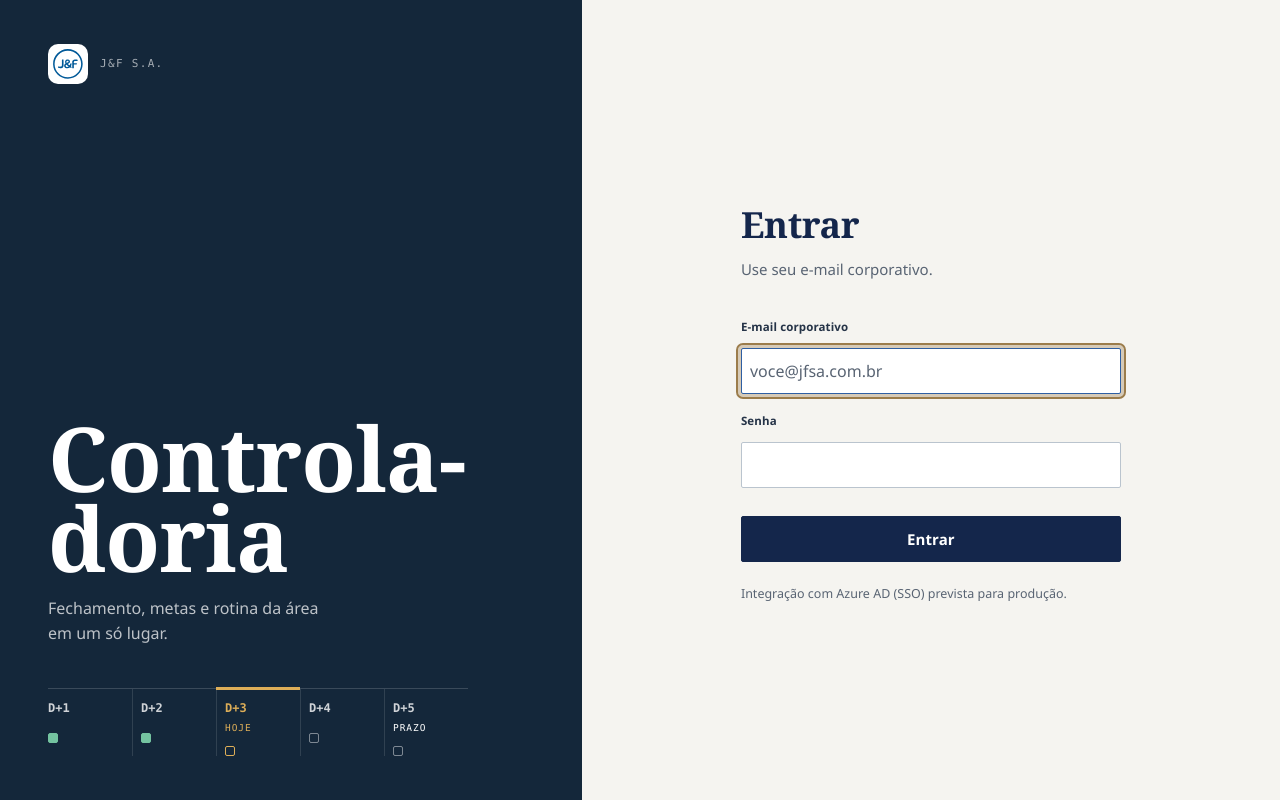
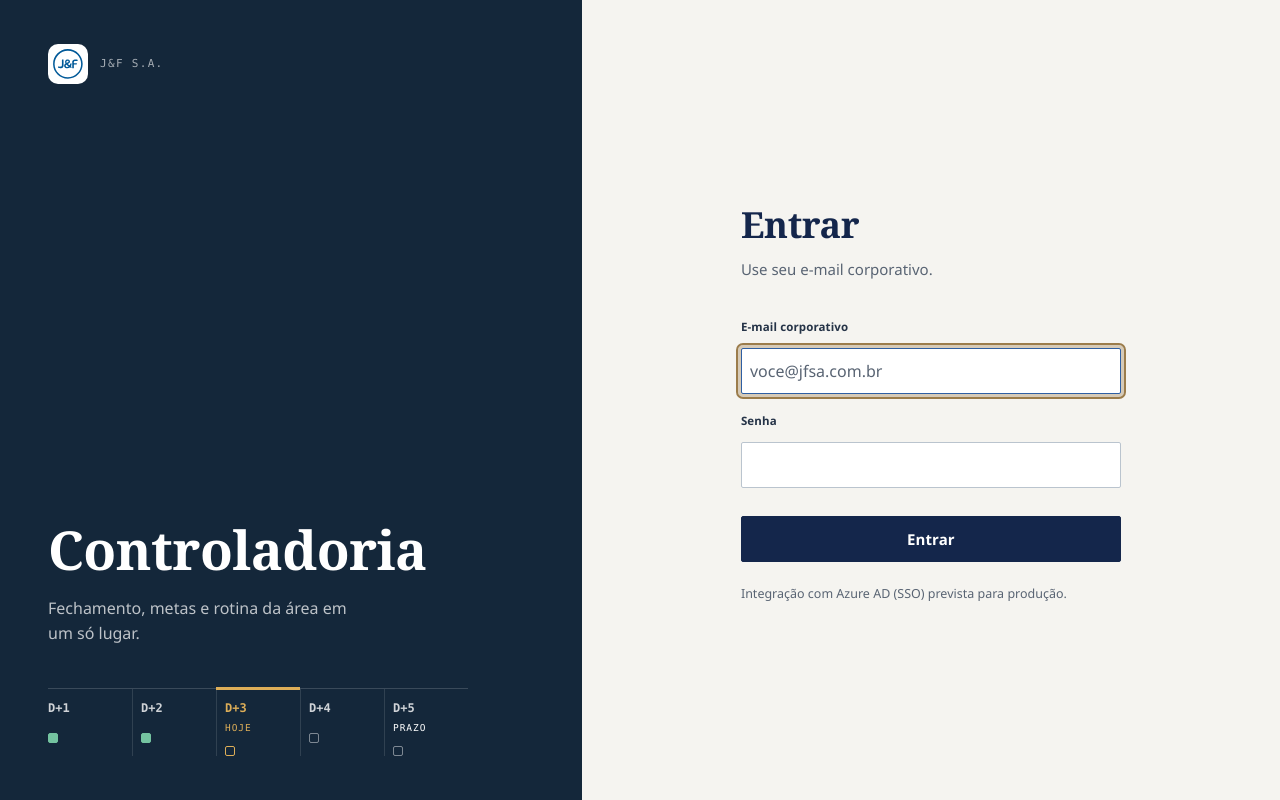
Before and after one commit to fernandoedelson/portalcontroladoria, a Flask app: a page that uses templates/base.html in a window 1280 px wide. Run offline with Flask 3, Linux system fonts and the light colour scheme; some libraries are stand-ins or nearby versions.

Commit message:
Login: nome 'Controladoria' em tamanho proporcional na fonte J&F (cabe numa linha, sem quebra em 'Controla-doria')
Co-Authored-By: Claude Sonnet 5.5 <noreply@anthropic.com>

```diff
--- a/static/css/pele-portal.css
+++ b/static/css/pele-portal.css
@@ -86,3 +86,8 @@
    sobre fundo vermelho). Aqui continua um item de menu, só com o texto na cor de perigo. */
 .jf-pele a.danger,.jf-pele .user-menu a.danger{background:transparent;color:var(--jf-bad);border:0;border-top:1px solid var(--jf-line);}
 .jf-pele .user-menu a.danger:hover{background:var(--jf-paper-warn);color:var(--jf-bad);}
+
+/* 7) login: o nome "Controladoria" foi desenhado para a fonte condensada (96px). Em Georgia fica enorme e quebra
+   em "Controla-doria"; aqui cabe numa linha só. */
+.jf-pele .lg-nome{font-size:clamp(38px,4.2vw,62px);font-weight:700;line-height:1.05;letter-spacing:-.01em;hyphens:none;}
+.jf-pele .lg-frase{max-width:34ch;}
--- a/templates/base.html
+++ b/templates/base.html
@@ -23,7 +23,7 @@
   <link rel="stylesheet" href="https://fonts.googleapis.com/css2?family=Archivo:wdth,wght@62..125,500..800&family=Public+Sans:ital,wght@0,400..700;1,400&family=IBM+Plex+Mono:wght@400;500;600&display=swap"/>
   <link rel="stylesheet" href="/static/css/razao.css?v=62"/>
   {% if pele %}<link rel="stylesheet" href="/static/css/design-system-pele.css?v=1"/>
-  <link rel="stylesheet" href="/static/css/pele-portal.css?v=7"/>{% endif %}
+  <link rel="stylesheet" href="/static/css/pele-portal.css?v=8"/>{% endif %}
   <script>
   (function(){var s=localStorage.getItem('cp-theme');
    var t=s||((window.matchMedia&&window.matchMedia('(prefers-color-scheme: dark)').matches)?'dark':'light');
```
